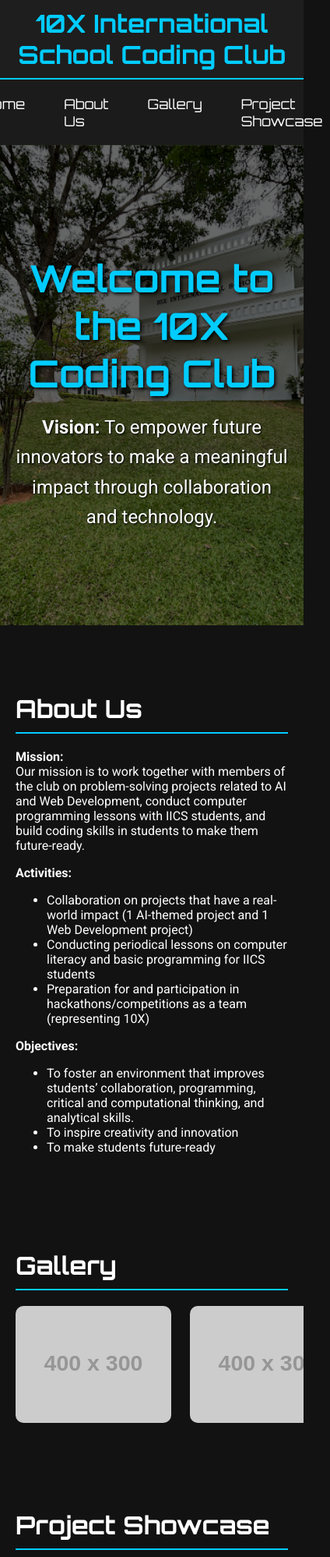
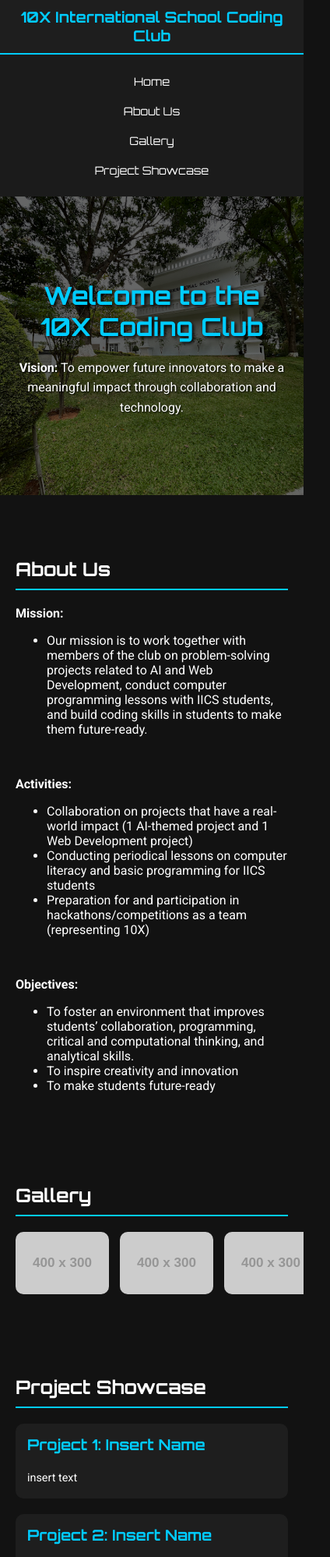
Before and after one commit to codingclub10X/codingclub10X.github.io, a plain HTML site: page index.html in a window 390 px wide. Shown: the top 1997 px of the page at 78% size, 424 px wide, since content can reach past the window. Drawn offline with Linux system fonts and the light colour scheme; placeholder pictures from the web are drawn by us.

Commit message:
minor changes

```diff
--- a/index.html
+++ b/index.html
@@ -271,6 +271,106 @@
             font-size: 1rem;
             font-family: 'Roboto', sans-serif;
         }
+
+        @media (max-width: 768px) {
+    header h1 {
+        font-size: 1.5rem;
+    }
+
+    nav {
+        flex-direction: column;
+        align-items: center;
+    }
+
+    nav a {
+        margin: 5px 0;
+        font-size: 1rem;
+    }
+
+    #home {
+        padding: 80px 20px;
+    }
+
+    #home h2 {
+        font-size: 2.5rem;
+    }
+
+    #home p {
+        font-size: 1.2rem;
+    }
+
+    .features {
+        flex-direction: column;
+    }
+
+    .feature-box {
+        max-width: 100%;
+        margin: 10px 0;
+    }
+
+    .section-title {
+        font-size: 1.5rem;
+    }
+
+    #gallery img {
+        width: 150px;
+        height: 100px;
+        margin-right: 10px;
+    }
+
+    .project {
+        padding: 15px;
+    }
+
+    .modal-content {
+        width: 90%;
+    }
+
+    .prev, .next {
+        padding: 12px;
+    }
+
+    footer p {
+        font-size: 0.9rem;
+    }
+
+        }
+
+        @media (max-width: 480px) {
+    header h1 {
+                font-size: 1.2rem;
+            }
+
+    nav a {
+        font-size: 0.9rem;
+    }
+
+    #home h2 {
+        font-size: 2rem;
+    }
+
+    #home p {
+        font-size: 1rem;
+    }
+
+    #gallery img {
+        width: 120px;
+        height: 80px;
+    }
+
+    .project h3 {
+        font-size: 1.2rem;
+    }
+
+    .project p {
+        font-size: 0.9rem;
+    }
+
+    footer p {
+        font-size: 0.8rem;
+    }
+        }
+
     </style>
     <script>
         document.addEventListener("DOMContentLoaded", function() {
@@ -350,15 +450,16 @@
         <section>
             <h2 class="section-title">About Us</h2>
             <div>
-                <p><strong>Mission:</strong><br>
-                Our mission is to work together with members of the club on problem-solving projects related to AI and Web Development, conduct computer programming lessons with IICS students, and build coding skills in students to make them future-ready.</p>
-
+                <p><strong>Mission:</strong><br></p>
+                    <ul>
+                        <li>Our mission is to work together with members of the club on problem-solving projects related to AI and Web Development, conduct computer programming lessons with IICS students, and build coding skills in students to make them future-ready.<br></li>
+                    </ul> <br>
                 <p><strong>Activities:</strong></p>
                 <ul>
                     <li>Collaboration on projects that have a real-world impact (1 AI-themed project and 1 Web Development project)</li>
                     <li>Conducting periodical lessons on computer literacy and basic programming for IICS students</li>
                     <li>Preparation for and participation in hackathons/competitions as a team (representing 10X)</li>
-                </ul>
+                </ul><br>
 
                 <p><strong>Objectives:</strong></p>
                 <ul>
```
Also changed, not shown: 1 other file.
